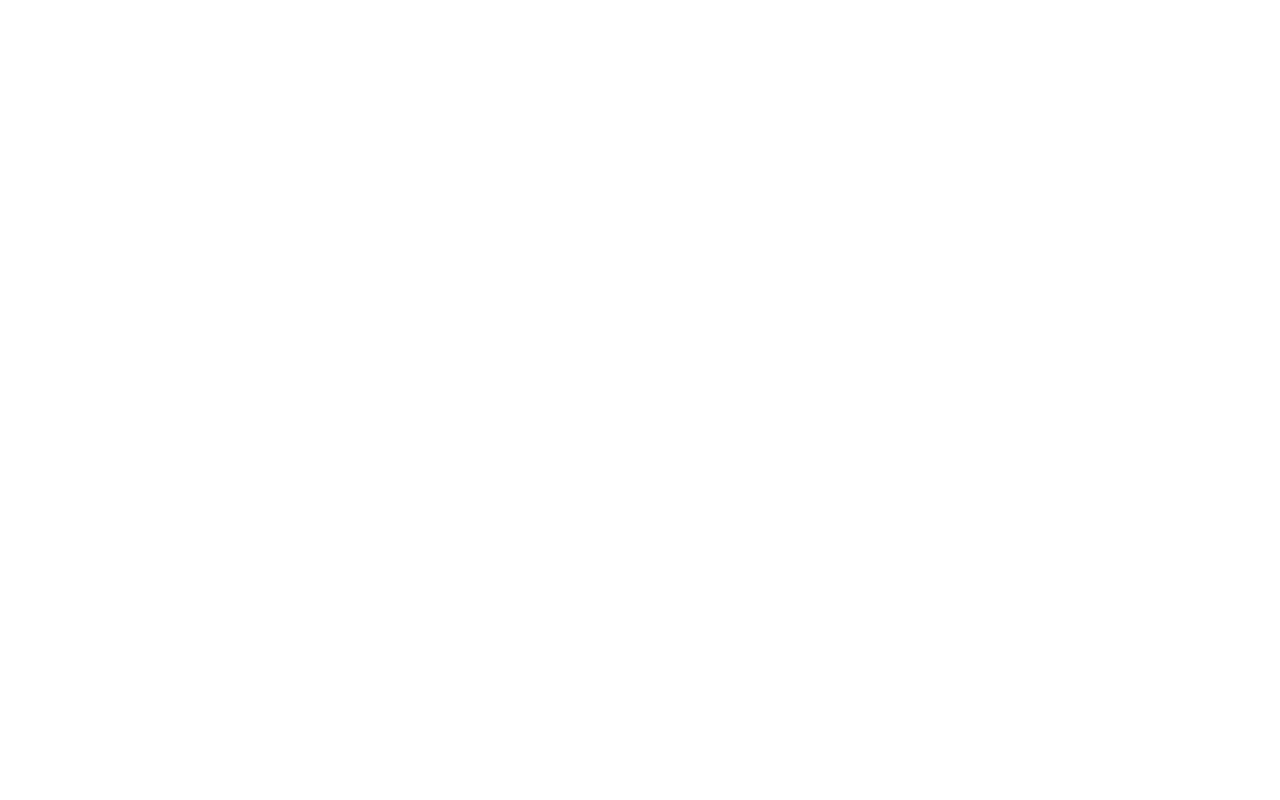
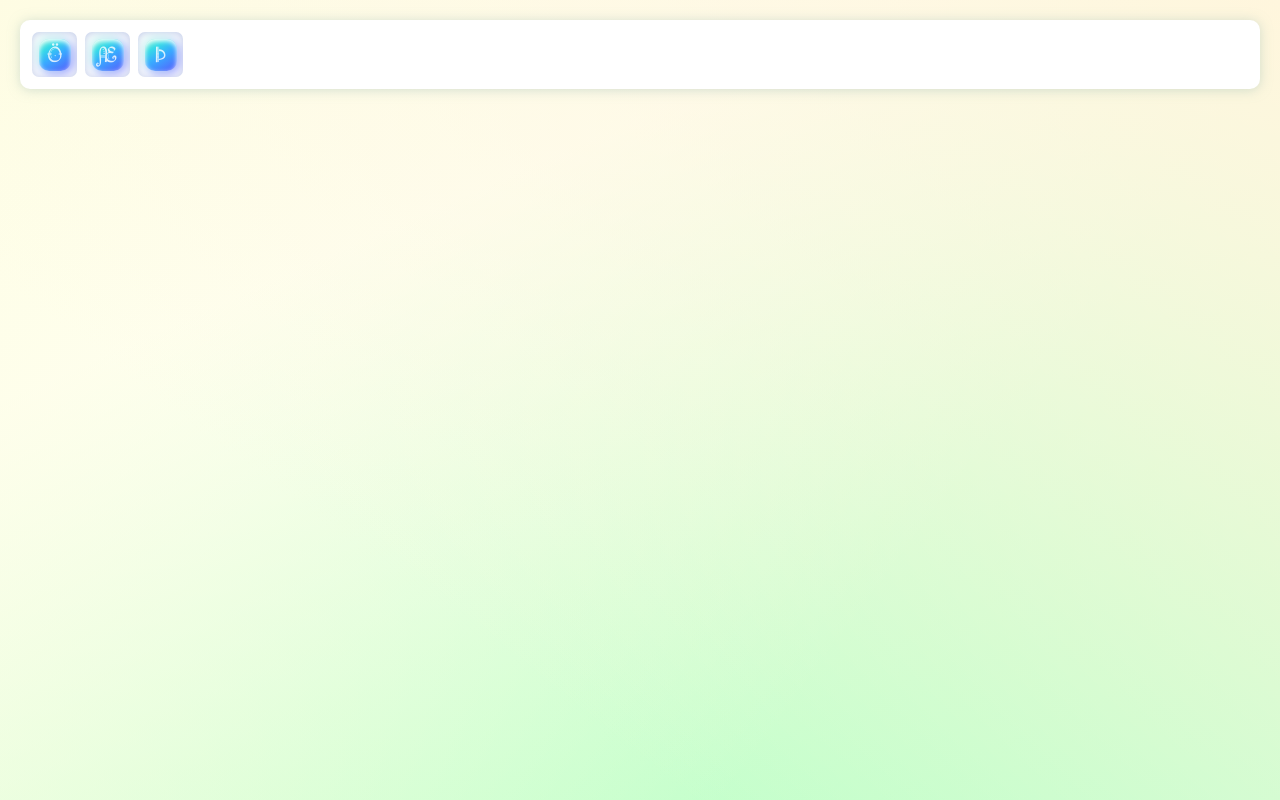
Before and after one commit to Ana-Ma-Web/virtual-keyboard, a website: page src/index.html in a window 1280 px wide. Drawn offline with Linux system fonts and the light colour scheme.

Commit message:
feat: add start layout

```diff
--- a/package.json
+++ b/package.json
@@ -4,7 +4,8 @@
   "description": "",
   "main": "index.js",
   "scripts": {
-    "test": "echo \"Error: no test specified\" && exit 1"
+    "test": "echo \"Error: no test specified\" && exit 1",
+    "lint": "eslint . "
   },
   "repository": {
     "type": "git",
--- a/src/css/style.css
+++ b/src/css/style.css
@@ -0,0 +1,62 @@
+@font-face {
+  font-family: 'Amadeus';
+  src: url('./../fonts/Amadeus.ttf') format('truetype');
+}
+
+body {
+  font-family: Amadeus;
+  font-weight: bold;
+  height: 100vh;
+  margin: 0;
+  background:
+    linear-gradient(217deg, #fff6dd, rgba(255, 0, 0, 0) 70.71%),
+    linear-gradient(127deg, #fefee5, rgba(0, 255, 0, 0) 70.71%),
+    linear-gradient(336deg, #beffcc, rgba(0, 0, 255, 0) 70.71%),
+    linear-gradient(336deg, #c9ffba, rgba(0, 0, 255, 0) 70.71%);
+}
+
+.wrapper {
+  padding: 20px;
+}
+
+.keyboard {
+  padding: 8px;
+  background-color: white;
+  border-radius: 10px;
+  display: flex;
+  box-shadow: 0px 1px 12px #a7c3b682;
+}
+
+.key {
+  width: 45px;
+  height: 45px;
+  display: flex;
+  border-radius: 7px;
+  overflow: hidden;
+  box-shadow: inset 0px 1px 9px #bfcae7;
+  margin: 4px;
+}
+
+.key__button {
+  font-family: Amadeus;
+  background: rgb(139, 245, 211);
+  background: linear-gradient(148deg,
+      rgba(139, 245, 211, 1) 0%,
+      rgba(54, 218, 231, 1) 28%,
+      rgba(56, 170, 255, 1) 53%,
+      rgba(87, 91, 252, 1) 100%);
+  box-shadow: inset 0px 2px 5px white,
+    -2px -2px 10px rgb(208 255 240),
+    2px 2px 10px rgb(130 133 255);
+  width: 32px;
+  height: 32px;
+  align-self: center;
+  margin: 0 auto;
+  border: none;
+  border-radius: 10px;
+  font-size: 22px;
+}
+
+.key__text {
+  color: rgba(255, 255, 255, 0.8);
+}
--- a/src/index.html
+++ b/src/index.html
@@ -8,7 +8,25 @@
   <link rel="stylesheet" href="./css/style.css" media="screen" charset="utf-8">
 </head>
 <body>
-
+  <div class="wrapper">
+    <div class="keyboard">
+      <div class="key">
+        <button class="key__button">
+          <span class="key__text">Ö</span>
+        </button>
+      </div>
+      <div class="key">
+        <button class="key__button">
+          <span class="key__text">Æ</span>
+        </button>
+      </div>
+      <div class="key">
+        <button class="key__button">
+          <span class="key__text">Þ</span>
+        </button>
+      </div>
+    </div>
+  </div>
   <script src="index.js"></script>
 </body>
 </html>
```
Also changed, not shown: src/fonts/Amadeus.ttf (added).
